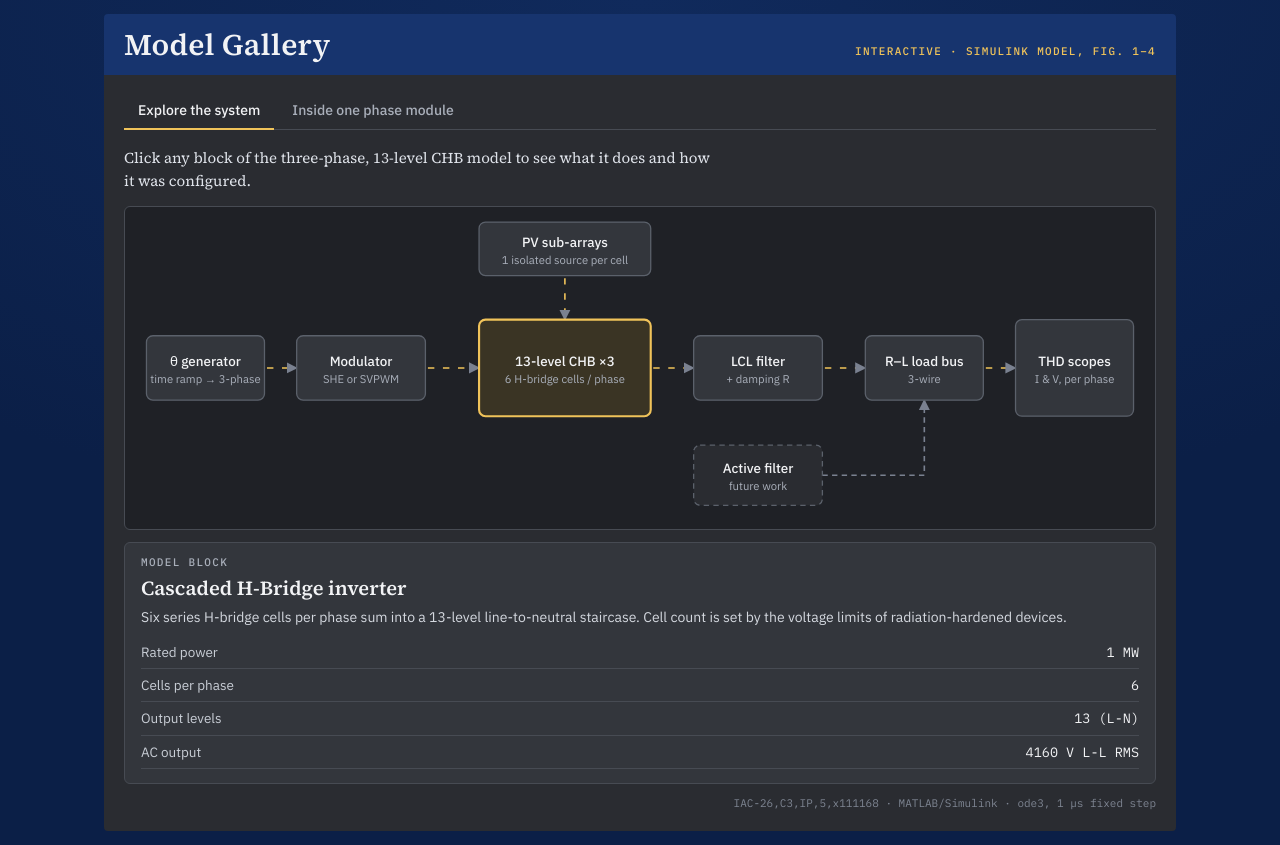
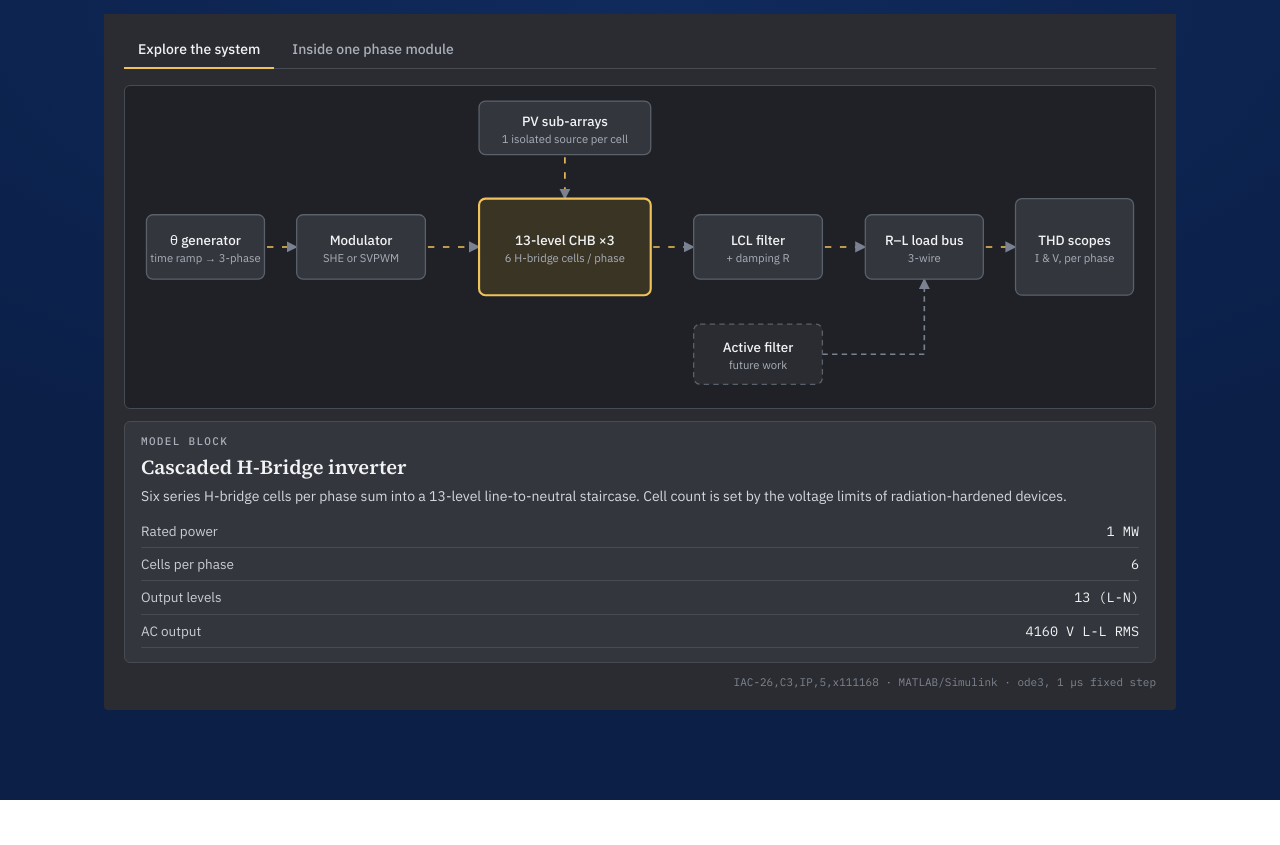
Before and after one commit to Huseyn005/harmonics-panels, a plain HTML site: page embed/model-gallery/index.html in a window 1280 px wide. After the commit the page ends 800 px from the top, so only its background shows below. Drawn offline with Linux system fonts and the light colour scheme.

Commit message:
Remove header and descriptions from index.html
Removed header and paragraph elements from the model gallery HTML.

```diff
--- a/embed/model-gallery/index.html
+++ b/embed/model-gallery/index.html
@@ -30,10 +30,6 @@
 </head>
 <body>
 <main class="embed">
-  <header class="embed-head">
-    <h1>Model Gallery</h1>
-    <span class="tag">Interactive · Simulink model, Fig. 1–4</span>
-  </header>
   <section class="embed-body">
     <div class="tabs" role="tablist">
       <button class="tab" role="tab" aria-selected="true" data-panel="p-chain">Explore the system</button>
@@ -41,13 +37,11 @@
     </div>
 
     <div class="tabpanel" id="p-chain">
-      <p class="lede" style="font-size:15px">Click any block of the three-phase, 13-level CHB model to see what it does and how it was configured.</p>
       <svg id="chain" class="chart" viewBox="0 0 960 300" role="img" aria-label="System signal chain"></svg>
       <div class="card" id="detail" style="margin-top:12px"></div>
     </div>
 
     <div class="tabpanel" id="p-cell" hidden>
-      <p class="lede" style="font-size:15px">Each phase stacks six H-bridge cells (Fig. 2). Every cell switches on at its own SHE angle α<sub>k</sub> (Table 2), and their sum builds the 13-level staircase.</p>
       <div class="grid-2">
         <div>
           <svg id="stairChart" class="chart" viewBox="0 0 640 300" role="img" aria-label="Phase output staircase being built over one cycle"></svg>
```
